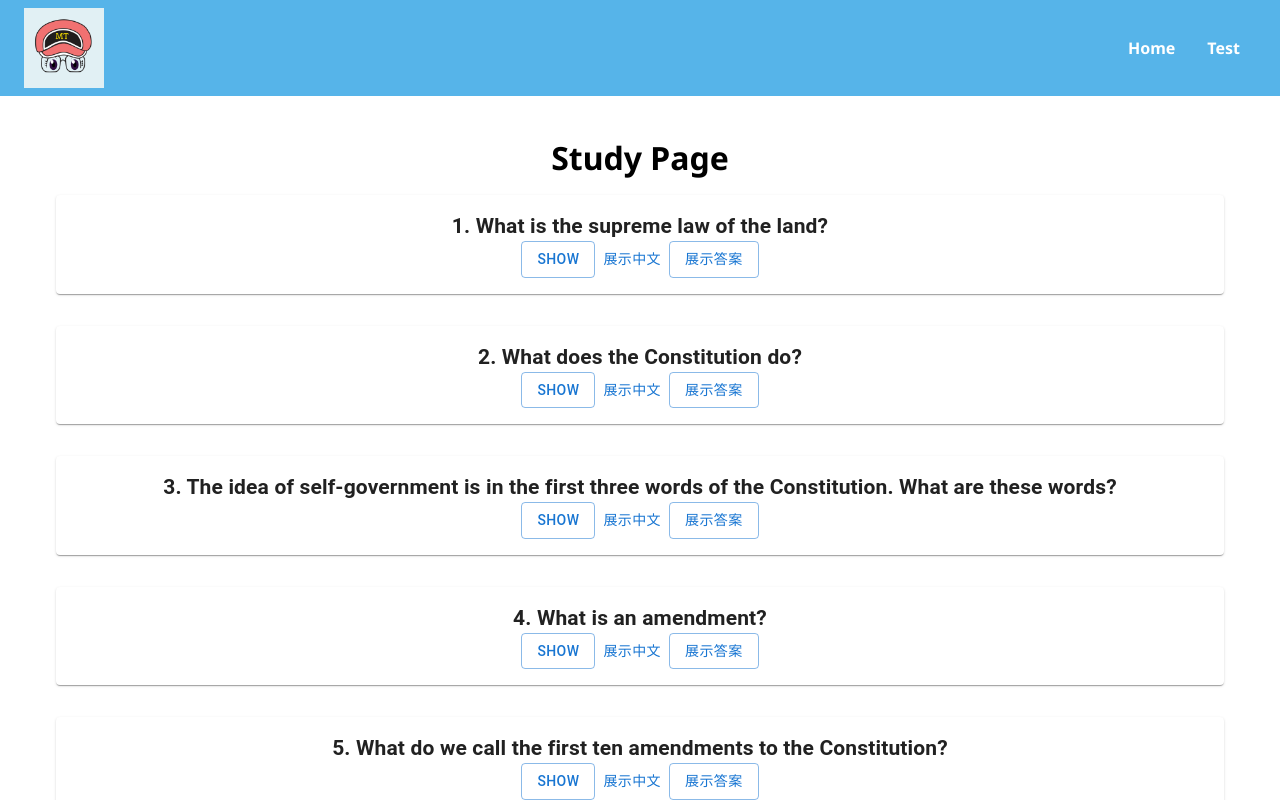
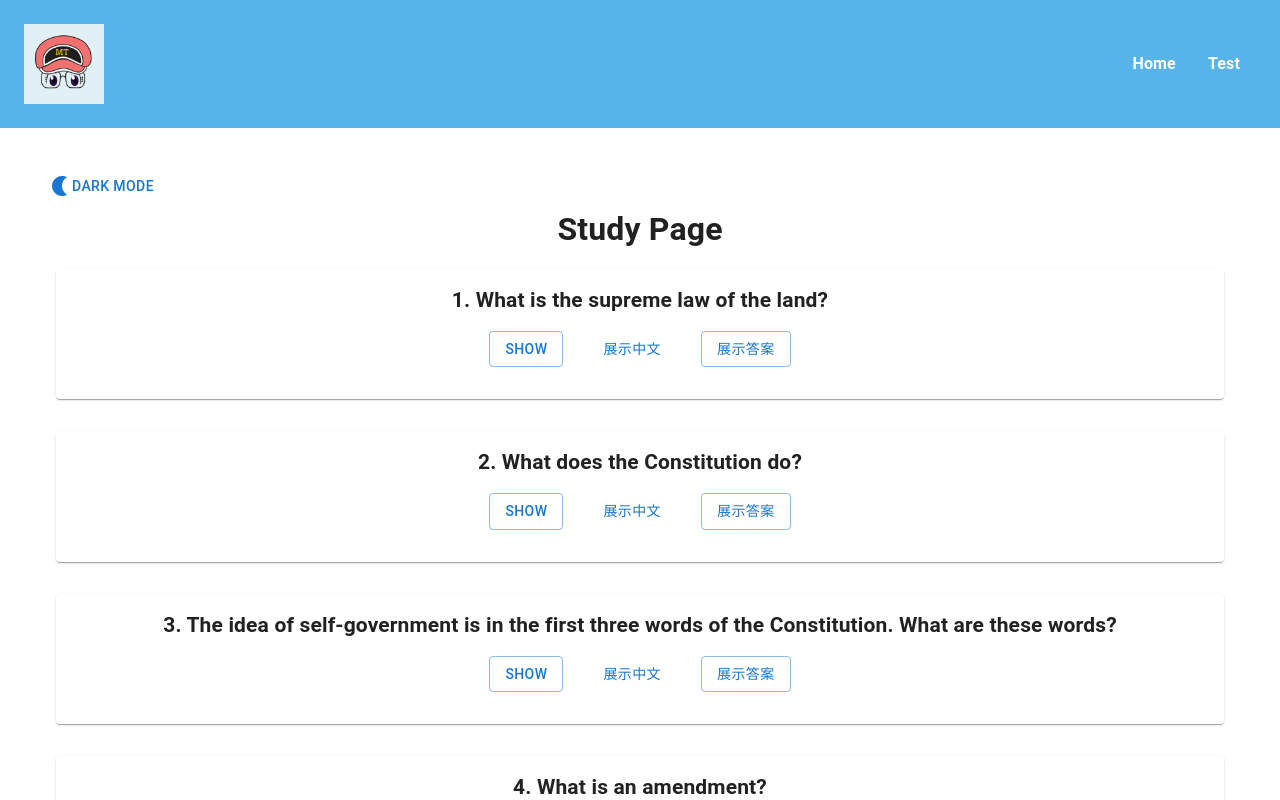
Before and after one commit to MANDYTSANG007/react-test, a React (Create React App) app: page /react-test/test in a window 1280 px wide. Both pictures are taken after a click on the picture 64 px from the left and 48 px from the top of the page. Shown: the top 800 px of the page. Built offline with nearby package versions, Linux system fonts and the light colour scheme.

Commit message:
add night mode

```diff
--- a/package.json
+++ b/package.json
@@ -6,6 +6,7 @@
   "dependencies": {
     "@emotion/react": "^11.10.6",
     "@emotion/styled": "^11.10.6",
+    "@mui/icons-material": "^5.11.11",
     "@mui/material": "^5.11.12",
     "@testing-library/jest-dom": "^5.16.5",
     "@testing-library/react": "^13.4.0",
--- a/src/App.js
+++ b/src/App.js
@@ -5,17 +5,16 @@ import Footer from './components/Footer/Footer';
 import Navbar from './components/Navbar/Navbar';
 import Test from './components/Test/Test';
 
-
 function App() {
   return (
-      <Router basename="/react-test">
+    <Router basename="/react-test">
         <Navbar />
         <Routes>
           <Route path="/" element={<Home />} />
           <Route path="/test" element={<Test />} />
         </Routes>
         <Footer />
-      </Router>
+    </Router>
   );
 }
 
--- a/src/components/Footer/Footer.css
+++ b/src/components/Footer/Footer.css
@@ -10,8 +10,9 @@
 }
 
 .footer-logo {
-    padding: 5vh;
+    margin: 5vh;
     height: 10vh;
+    background-color: rgb(225, 240, 244);
 }
 /* flex parent */
 .footer-nav {
--- a/src/components/Footer/Footer.js
+++ b/src/components/Footer/Footer.js
@@ -7,7 +7,7 @@ const Footer = () => {
         <footer className="footer">
             <div className="footer-container">
                 <img
-                    src={require("../../assets/mt-logo.jpeg")}
+                    src={require("../../assets/mt-logo.png")}
                     alt="logo"
                     className="footer-logo"
                 />
--- a/src/components/Home/Home.js
+++ b/src/components/Home/Home.js
@@ -1,13 +1,18 @@
 import React, { useState } from "react";
-import Box from '@mui/material/Box';
-import Stack from '@mui/material/Stack';
-import Paper from '@mui/material/Paper';
-import Button from '@mui/material/Button';
-import { styled } from '@mui/material/styles';
+import { Typography, Box, Stack, Paper, Button } from "@mui/material";
+// import Box from '@mui/material/Box';
+// import Stack from '@mui/material/Stack';
+// import Paper from '@mui/material/Paper';
+// import Button from '@mui/material/Button';
+import { styled, useTheme } from '@mui/material/styles';
 import questions from '../../assets/questions.json';
+import NightlightIcon from '@mui/icons-material/Nightlight';
+import LightModeIcon from '@mui/icons-material/LightMode';
+
+import { ThemeProvider, createTheme } from '@mui/material/styles';
+import { CssBaseline } from "@mui/material";
 
 const Item = styled(Paper)(({ theme }) => ({
-    backgroundColor: theme.palette.mode === 'dark' ? '#1A2027' : '#fff',
     ...theme.typography.body2,
     padding: theme.spacing(2),
     textAlign: 'center',
@@ -15,10 +20,35 @@ const Item = styled(Paper)(({ theme }) => ({
 }));
 
 const Home = () => {
+    const [darkMode, setDarkMode] = useState(false);
+
+    const handleDarkModeChange = () => {
+        setDarkMode(!darkMode);
+    };
+
+    const darkTheme = createTheme({
+        palette: {
+            mode: 'dark',
+        },
+    });
+
+    const lightTheme = createTheme({
+        palette: {
+            mode: 'light',
+        },
+    });
     return (
+        <ThemeProvider theme={darkMode ? darkTheme : lightTheme}>
+            <CssBaseline>
                 <div style={{ width: '100%', height: '100%' }}>
                     <Box sx={{ p: 5 }}>
+                        <Button onClick={handleDarkModeChange}>
+                            {darkMode ? <LightModeIcon /> : <NightlightIcon />}
+                            {darkMode ? 'Light Mode' : 'Dark Mode'}
+
+                        </Button>
                         <h1 style={{ textAlign: 'center' }}>Study Page</h1>
+
                         {questions.questions.map(q => (
                             <Stack sx={{ p: 2 }}>
                                 <Item>
@@ -35,6 +65,8 @@ const Home = () => {
                         ))}
                     </Box>
                 </div>
+            </CssBaseline>
+        </ThemeProvider>
     );
 };
 
@@ -54,6 +86,8 @@ function Panel({ id, question, answer, translation, translationAnswer }) {
     const toggleTranslationAnsVisibility = () => {
         setIsTranslationAnsVisible(!isTranslationAnsVisible);
     };
+    const theme = useTheme();
+
 
     return (
         <section>
@@ -62,27 +96,29 @@ function Panel({ id, question, answer, translation, translationAnswer }) {
             </h1>
             {isAnswerVisible ? (
                 <div>
-                    <p style={{ fontSize: "24px", color: "purple" }}>{answer}</p>
-                    <Button variant="outlined" onClick={toggleAnswerVisibility}>Hide</Button>
+                    <Typography sx={{ fontSize: "22px", color: theme.palette.mode === 'dark' ? 'yellow' : 'purple' }}>
+                        {answer}
+                    </Typography>
+                    <Button sx={{ m: 2 }} variant="outlined" onClick={toggleAnswerVisibility}>Hide</Button>
                 </div>
             ) : (
-                <Button variant="outlined" onClick={toggleAnswerVisibility}>Show</Button>
+                <Button sx={{ m: 2 }} variant="outlined" onClick={toggleAnswerVisibility}>Show</Button>
             )}
             {isTranslationVisible ? (
                 <div>
                     <p>{translation}</p>
-                    <Button onClick={toggleTranslationVisibility}>隱藏中文</Button>
+                    <Button sx={{ m: 2 }} onClick={toggleTranslationVisibility}>隱藏中文</Button>
                 </div>
             ) : (
-                <Button onClick={toggleTranslationVisibility}>展示中文</Button>
+                <Button sx={{ m: 2 }} onClick={toggleTranslationVisibility}>展示中文</Button>
             )}
             {isTranslationAnsVisible ? (
                 <div>
                     <p>{translationAnswer}</p>
-                    <Button variant="outlined" onClick={toggleTranslationAnsVisibility}>隱藏答案</Button>
+                    <Button sx={{ m: 2 }} variant="outlined" onClick={toggleTranslationAnsVisibility}>隱藏答案</Button>
                 </div>
             ) : (
-                <Button variant="outlined" onClick={toggleTranslationAnsVisibility}>展示答案</Button>
+                <Button sx={{ m: 2 }} variant="outlined" onClick={toggleTranslationAnsVisibility}>展示答案</Button>
             )}
         </section>
     );
--- a/src/components/Navbar/Navbar.css
+++ b/src/components/Navbar/Navbar.css
@@ -4,7 +4,7 @@
     align-items: center;
     justify-content: center;
     padding: 3vh;
-    height: 6vh;
+    min-height: 64px;
     background: transparent;
     background-color:  rgb(86, 180, 233);
     font-weight: bold;
--- a/src/components/Navbar/Navbar.js
+++ b/src/components/Navbar/Navbar.js
@@ -28,7 +28,7 @@ const Navbar = () => {
                 <li><Link to="/test"> Test </Link></li>
             </ul>
             <div className="mobile-navbar" style={{ left: navbar ? "0%" : "-70% " }}>
-                <p style={{ padding: "0vh 3vh", color: "white"}}>Menu</p>
+                <p style={{ padding: "0vh 3vh", color: "white" }}>Menu</p>
                 <ul className="mobile-directories">
                     <li><Link to="/"> Home </Link></li>
                     <li><Link to="/test"> Test </Link></li>
```
Also changed, not shown: 1 other file (tests, documents, lock files or other folders). Lines whose indentation alone changed are shown as unchanged.
